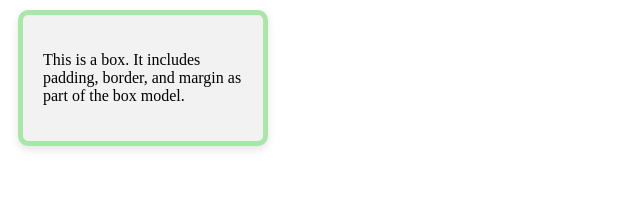
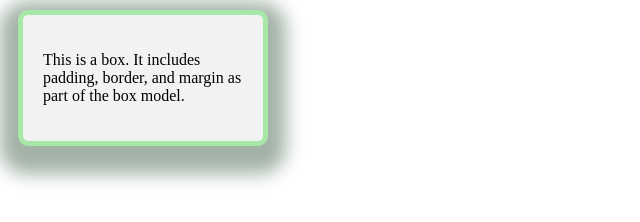
Before and after one commit to jessicakathe/DWFSV1-35, a plain HTML site: page module_II/lab2/index.html in a window 1280 px wide. Shown: the whole page, without its empty margins (0-640 px from the left). Drawn offline with Linux system fonts and the light colour scheme.

Commit message:
Module-I: Update prefix for lab2

```diff
--- a/module_II/lab2/index.html
+++ b/module_II/lab2/index.html
@@ -12,7 +12,13 @@
     padding: 20px;
     border: 5px solid #a7e7a7;
     margin: 10px;
-    box-shadow: 0 4px 8px rgba(0, 0, 0, 0.1); /* CSS3 Box Shadow */
+
+    -webkit-box-shadow: 0 10px 18px 18px rgba(25, 63, 34, 0.4);
+    -moz-box-shadow: 0 10px 18px 18px rgba(25, 63, 34, 0.4);
+    box-shadow: 0 10px 18px 18px rgba(25, 63, 34, 0.4); /* CSS3 Box Shadow */
+
+    -webkit-border-radius: 4px;
+    -moz-border-radius: 4px;
     border-radius: 10px; /* CSS3 Rounded Corners */
   }
 </style>
@@ -22,6 +28,5 @@
 <div class="box">
   <p>This is a box. It includes padding, border, and margin as part of the box model.</p>
 </div>
-
 </body>
 </html>
```
